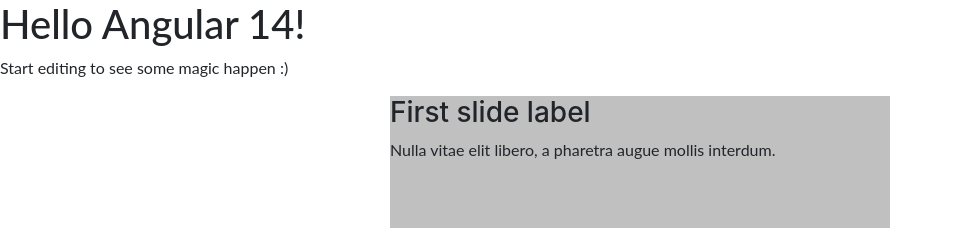
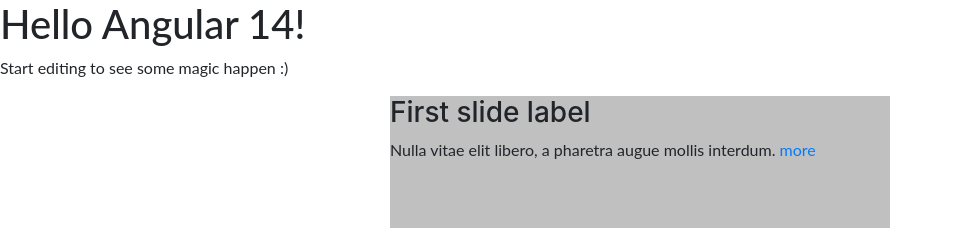
Before and after one commit to leite-gilcimar/angular-render-html-externo, an Angular app: page / in a window 1280 px wide. Both pictures are taken after a click on the item 694 px from the left and 418 px from the top of the page. Shown: the top 228 px of the page, without its empty margins (0-953 px from the left). Built offline with nearby package versions, Linux system fonts and the light colour scheme.

Commit message:
Adicionado um link dentro do container do carousel

```diff
--- a/src/app/app.component.html
+++ b/src/app/app.component.html
@@ -22,7 +22,10 @@
       <div class="box-div-externo">
         <div>
           <h3>First slide label</h3>
-          <p>Nulla vitae elit libero, a pharetra augue mollis interdum.</p>
+          <p>
+            Nulla vitae elit libero, a pharetra augue mollis interdum.
+            <a href="#">more</a>
+          </p>
         </div>
       </div>
     </slide>
```
